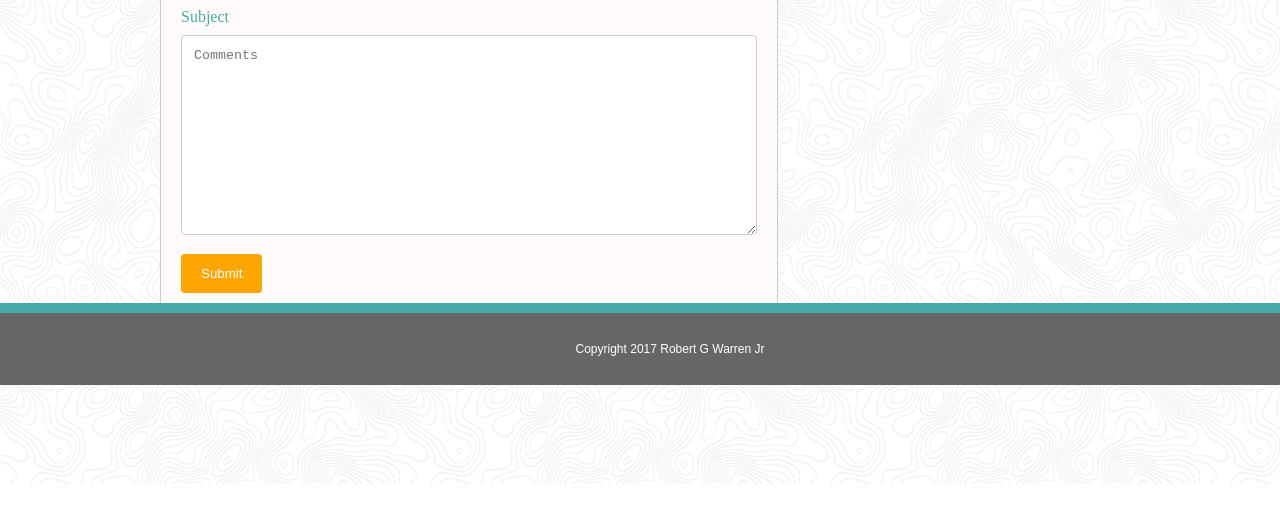
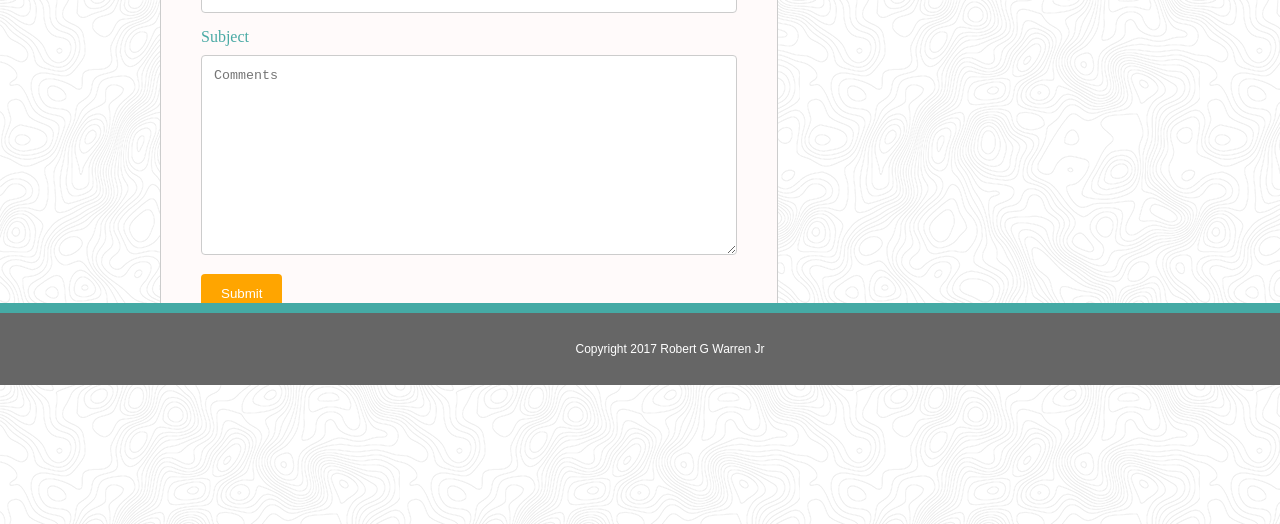
Before and after one commit to RobW219/Basic-Portfolio, a plain HTML site: page contact.html in a window 1280 px wide. Shown: the part 415-939 px from the top of the page. Before the commit the page ends 899 px from the top, so only its background shows below. Drawn offline with Linux system fonts and the light colour scheme.

Commit message:
last minute changes

```diff
--- a/contact.html
+++ b/contact.html
@@ -29,7 +29,7 @@
 		<div class="leftBox">
 			<h1 class="contentHeader">Contact</h1>
 			<div style="background-color: #cccccc; height: 2pt; width: 100%"></div>
-			<div class="portContent">
+			<div class="contactContent">
   				<form action="/action_page.php">
 
     				<label for="fname">First Name</label>
```
